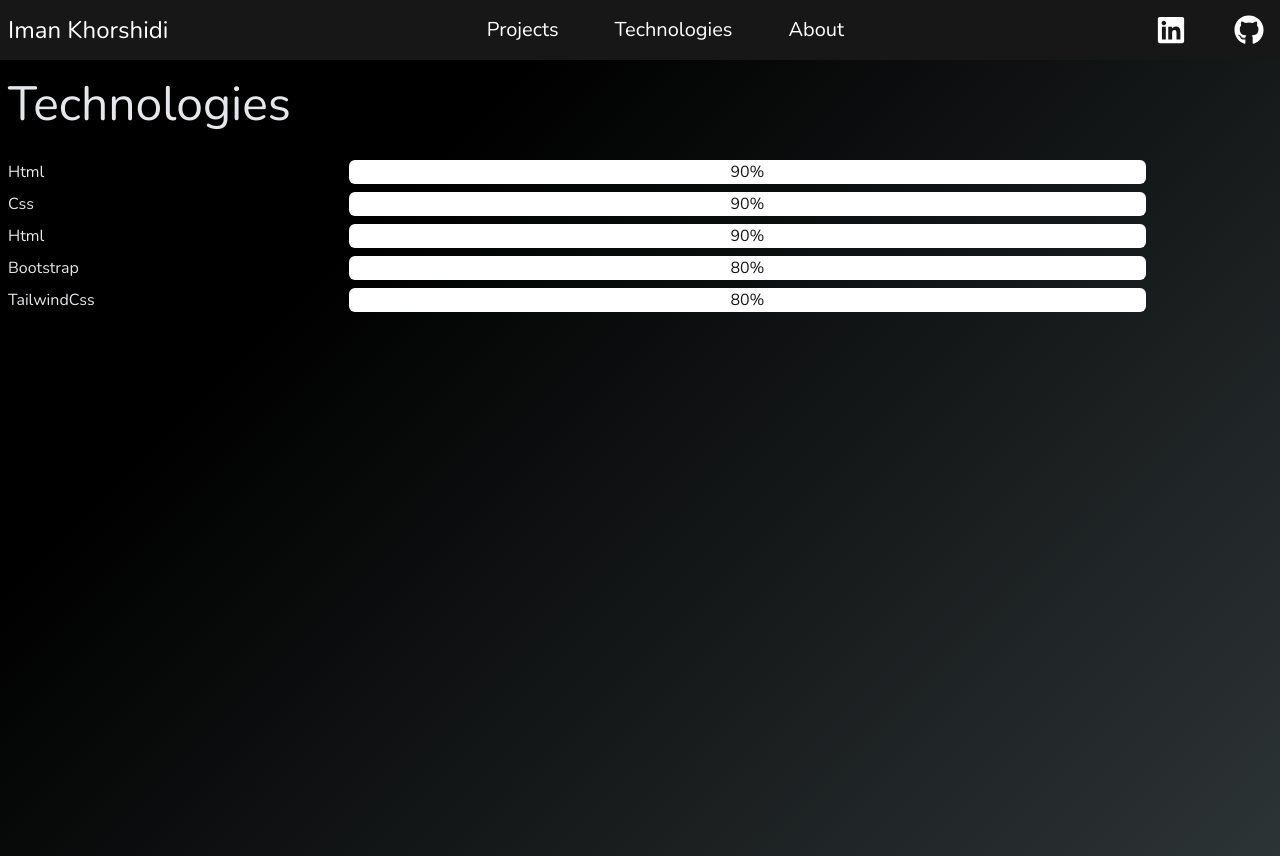
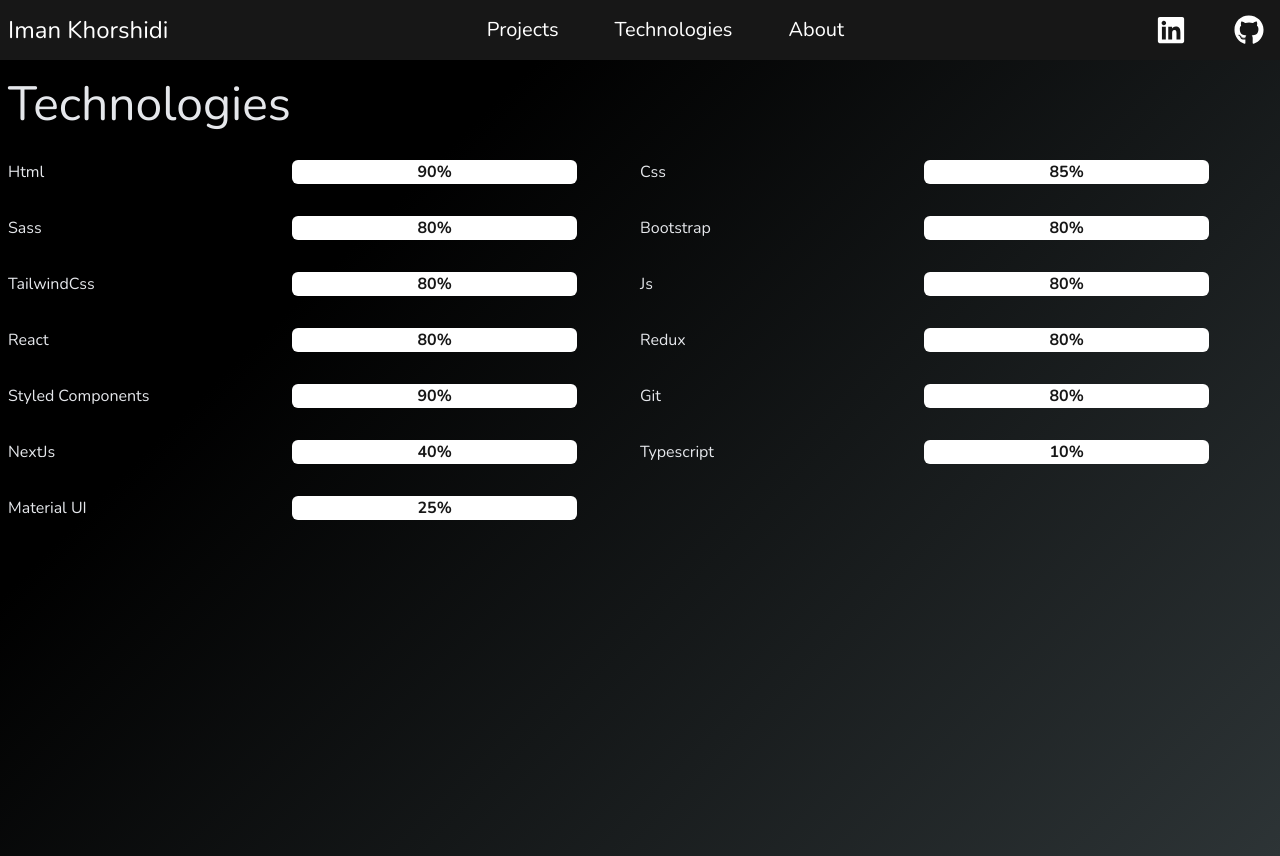
Before and after one commit to Imankh72/portfolio, a Next.js app: page /technologies in a window 1280 px wide. Built offline with nearby package versions, Linux system fonts and the light colour scheme.

Commit message:
Fix: Technologies Component

```diff
--- /dev/null
+++ b/components/ProgressInput.jsx
@@ -0,0 +1,20 @@
+const ProgressInput = ({ label, value }) => {
+  return (
+    <div className="flex items-center justify-between w-[90%]">
+      <label>{label}</label>
+      <input
+        type="progress"
+        className="inline-block h-[24px] w-[50%] text-center font-bold text-neutral-900 rounded-md "
+        defaultValue={`${value}%`}
+        readOnly
+      />
+    </div>
+  );
+};
+
+ProgressInput.defaultProps = {
+  label: "Html",
+  value: "90",
+};
+
+export default ProgressInput;
--- a/components/Technologies.jsx
+++ b/components/Technologies.jsx
@@ -1,53 +1,23 @@
+import ProgressInput from "./ProgressInput";
+
 const Technologies = () => {
   return (
-    <div className="darkGradient mt-14 py-6 h-[100%] md:h-[100vh]">
+    <div className="darkGradient mt-14 py-6 h-[100vh] md:h-[100vh]">
       <h1 className="text-4xl pl-2 mb-8 sm:text-5xl">Technologies</h1>
-      <div className="grid grid-cols-1 px-2 gap-y-2">
-        <div className="flex items-center justify-between w-[90%]">
-          <label>Html</label>
-          <input
-            type="progress"
-            className="inline-block h-[24px] w-[70%] text-center text-neutral-900 rounded-md "
-            defaultValue="90%"
-            readOnly
-          />
-        </div>
-        <div className="flex items-center justify-between w-[90%]">
-          <label>Css</label>
-          <input
-            type="progress"
-            className="inline-block h-[24px] w-[70%] text-center text-neutral-900 rounded-md "
-            defaultValue="90%"
-            readOnly
-          />
-        </div>
-        <div className="flex items-center justify-between w-[90%]">
-          <label>Html</label>
-          <input
-            type="progress"
-            className="inline-block h-[24px] w-[70%] text-center text-neutral-900 rounded-md "
-            defaultValue="90%"
-            readOnly
-          />
-        </div>
-        <div className="flex items-center justify-between w-[90%]">
-          <label>Bootstrap</label>
-          <input
-            type="progress"
-            className="inline-block h-[24px] w-[70%] text-center text-neutral-900 rounded-md "
-            defaultValue="80%"
-            readOnly
-          />
-        </div>
-        <div className="flex items-center justify-between w-[90%]">
-          <label>TailwindCss</label>
-          <input
-            type="progress"
-            className="inline-block h-[24px] w-[70%] text-center text-neutral-900 rounded-md "
-            defaultValue="80%"
-            readOnly
-          />
-        </div>
+      <div className="grid grid-cols-1 px-2 gap-y-3 md:grid-cols-2 md:gap-y-8">
+        <ProgressInput />
+        <ProgressInput label="Css" value="85" />
+        <ProgressInput label="Sass" value="80" />
+        <ProgressInput label="Bootstrap" value="80" />
+        <ProgressInput label="TailwindCss" value="80" />
+        <ProgressInput label="Js" value="80" />
+        <ProgressInput label="React" value="80" />
+        <ProgressInput label="Redux" value="80" />
+        <ProgressInput label="Styled Components" value="90" />
+        <ProgressInput label="Git" value="80" />
+        <ProgressInput label="NextJs" value="40" />
+        <ProgressInput label="Typescript" value="10" />
+        <ProgressInput label="Material UI" value="25" />
       </div>
     </div>
   );
--- a/styles/globals.css
+++ b/styles/globals.css
@@ -11,7 +11,7 @@
 }
 
 body {
-  background: #050505f3;
+  background: #27272a;
 }
 
 a {
```
